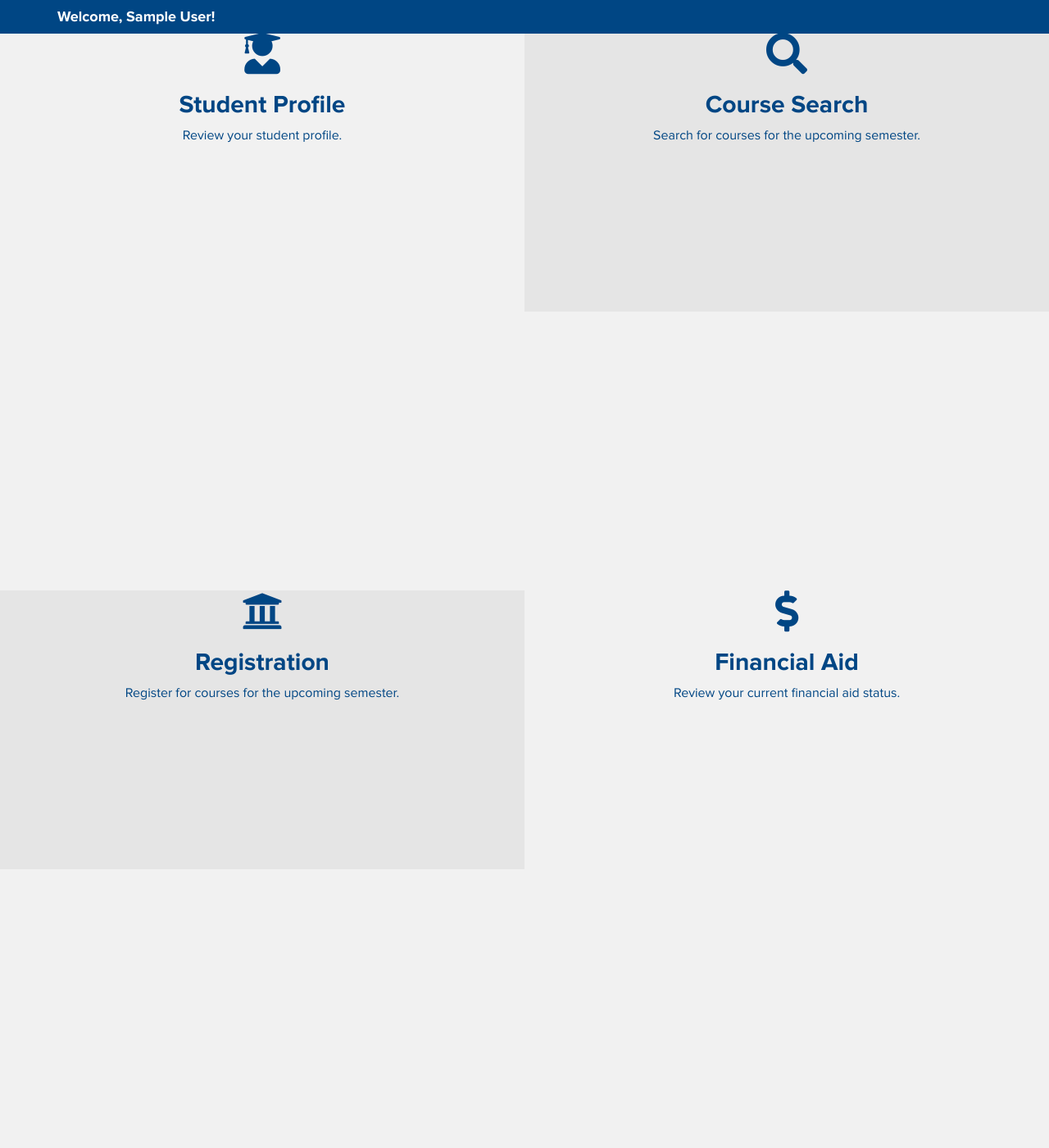
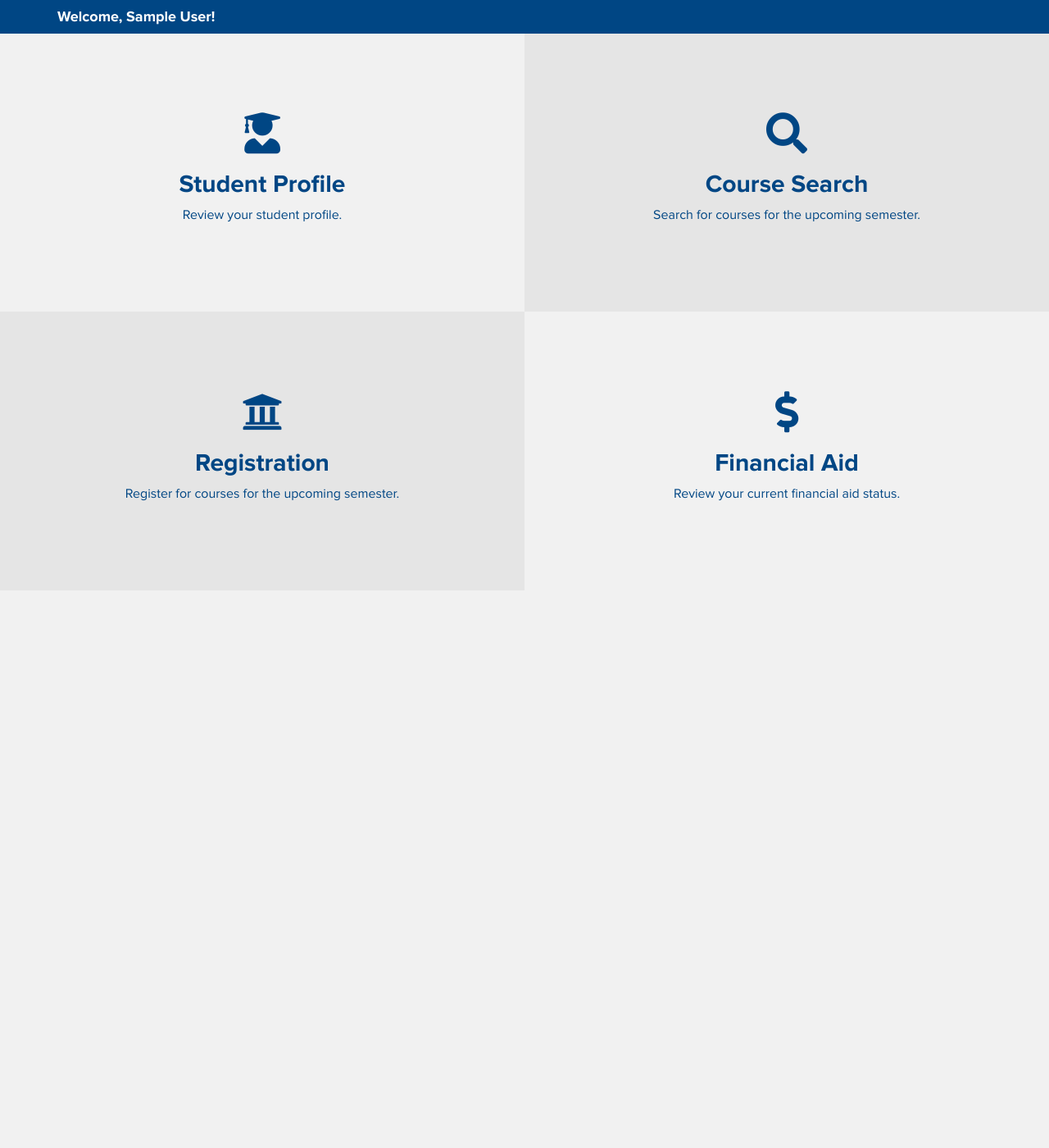
Before and after one commit to aggie-access/aggie-access-project, a PHP site: page /dashboard.php in a window 1280 px wide. Shown: the part 80-1480 px from the top of the page at 82% size. After the commit the page ends 691 px from the top, so only its background shows below. Run offline with PHP 8.4, Linux system fonts and the light colour scheme; the visitor is signed in with stand-in values (Sample User, id 1); some web fonts are replaced.

Commit message:
Add files via upload

```diff
--- a/alpha-website/dashboard.php
+++ b/alpha-website/dashboard.php
@@ -46,32 +46,38 @@
             <div class="row">
                 <a href="/profile.php">
                     <div class="col-sm-6 dashboard-odd">
+                        <div class="dashboard-link">
                             <i class="fas fa-user-graduate" style="font-size:50px;"></i>
                             <h2>Student Profile</h2>
                             <p>Review your student profile.</p>
                         </div>
+                    </div>
                 </a>
                 <a href="/search.php">
                     <div class="col-sm-6 dashboard-even">
+                        <div class="dashboard-link">
                             <i class="fas fa-search" style="font-size:50px;"></i>
                             <h2>Course Search</h2>
                             <p>Search for courses for the upcoming semester.</p>
                         </div>
+                    </div>
                 </a>
-            </div>
-            <div class="row">
                 <a href="/registration.php">
                     <div class="col-sm-6 dashboard-even">
+                        <div class="dashboard-link">
                             <i class="fas fa-university" style="font-size:50px;"></i>
                             <h2>Registration</h2>
                             <p>Register for courses for the upcoming semester.</p>
                         </div>
+                    </div>
                 </a>
                 <a href="/financial.php">
                     <div class="col-sm-6 dashboard-odd">
+                        <div class="dashboard-link">
                             <i class="fas fa-dollar-sign" style="font-size:50px;"></i>
                             <h2>Financial Aid</h2>
                             <p>Review your current financial aid status.</p>
+                        </div>
                     </div>
                 </a>
             </div>
```
Lines whose indentation alone changed are shown as unchanged.
